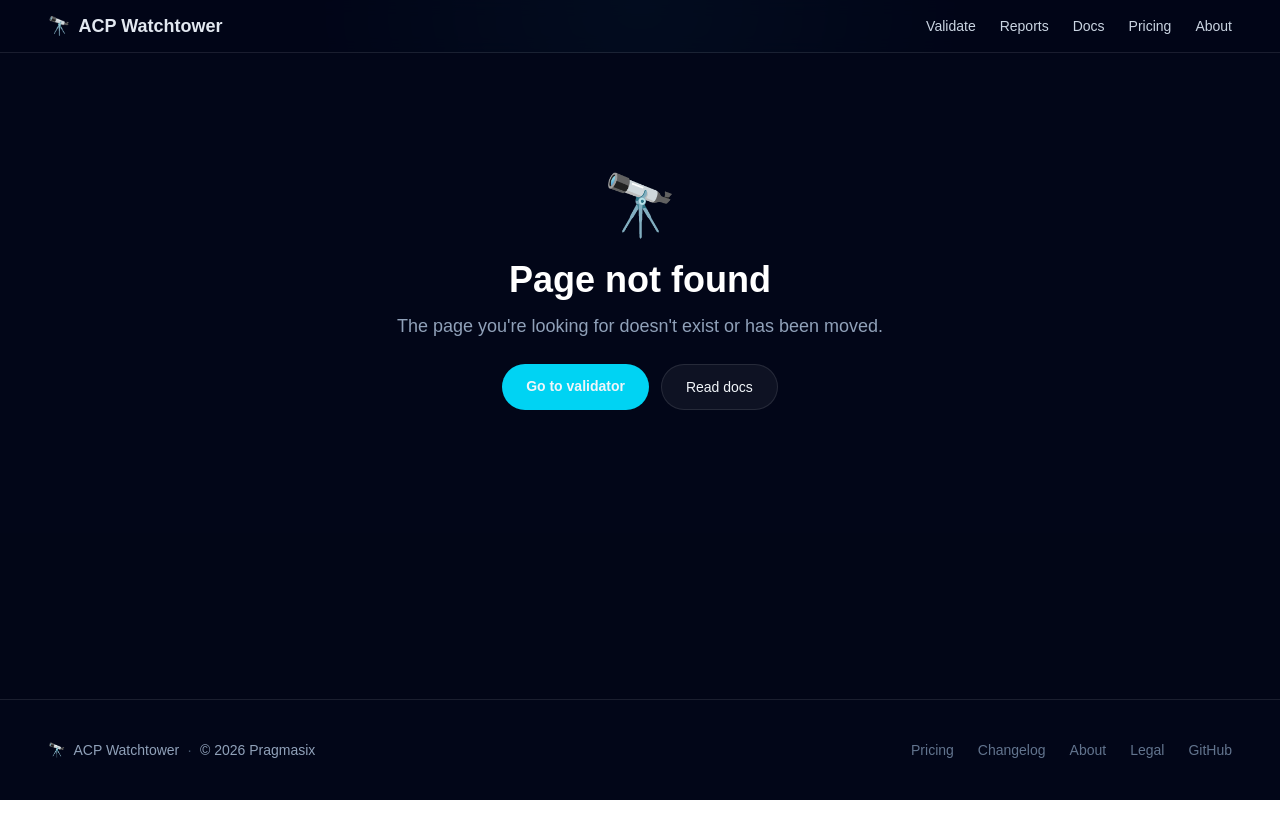
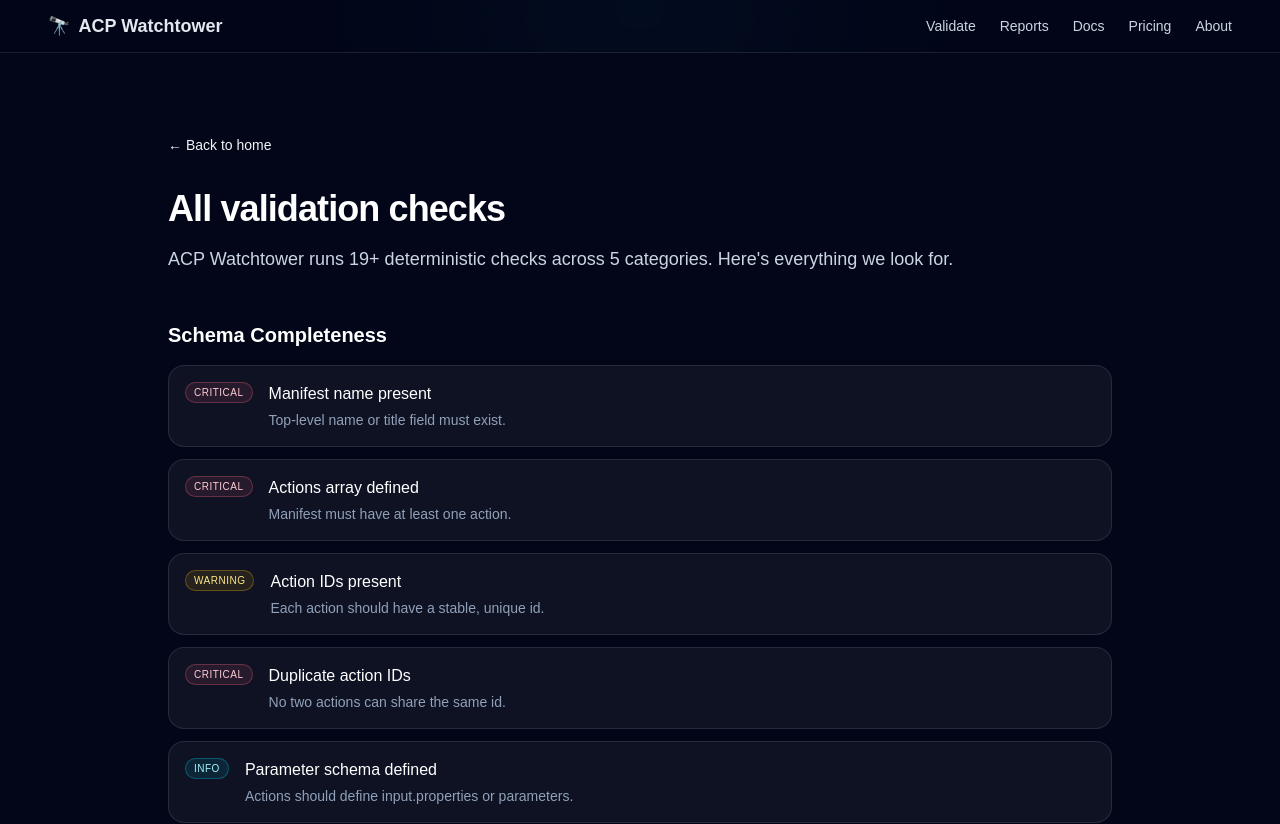
Before and after one commit to Splaticusamz/acp-watchtower, a Next.js app: page /checks in a window 1280 px wide. Before the commit this address had no page. Shown: the top 824 px of the page. Before the commit the page ends 800 px from the top, so only its background shows below. Built offline with nearby package versions, Linux system fonts and the light colour scheme.

Commit message:
feat: all-checks page listing every validation rule by category

```diff
--- /dev/null
+++ b/src/app/checks/page.tsx
@@ -0,0 +1,114 @@
+import Link from "next/link";
+import type { Metadata } from "next";
+
+export const metadata: Metadata = {
+  title: "All Checks — ACP Watchtower",
+  description: "Complete list of 27+ validation checks ACP Watchtower runs against your manifest, organized by category.",
+};
+
+const categories = [
+  {
+    name: "Schema Completeness",
+    color: "cyan",
+    checks: [
+      { name: "Manifest name present", severity: "critical", detail: "Top-level name or title field must exist." },
+      { name: "Actions array defined", severity: "critical", detail: "Manifest must have at least one action." },
+      { name: "Action IDs present", severity: "warning", detail: "Each action should have a stable, unique id." },
+      { name: "Duplicate action IDs", severity: "critical", detail: "No two actions can share the same id." },
+      { name: "Parameter schema defined", severity: "info", detail: "Actions should define input.properties or parameters." },
+      { name: "Required fields specified", severity: "info", detail: "Actions with parameters should mark essential ones as required." },
+    ],
+  },
+  {
+    name: "Action Clarity",
+    color: "amber",
+    checks: [
+      { name: "Description present", severity: "warning", detail: "Every action needs a description of at least 24 characters." },
+      { name: "Description not too short", severity: "warning", detail: "Very short descriptions reduce agent confidence." },
+      { name: "Description not too verbose", severity: "info", detail: "Descriptions over 500 characters add noise without clarity." },
+      { name: "No placeholder text", severity: "warning", detail: "TODO, TBD, placeholder, and lorem patterns are flagged." },
+    ],
+  },
+  {
+    name: "Discoverability",
+    color: "violet",
+    checks: [
+      { name: "Top-level description", severity: "warning", detail: "Manifest should explain its purpose before agents inspect actions." },
+      { name: "Action title/name present", severity: "warning", detail: "Agents need a friendly label to select the right tool." },
+      { name: "Examples provided", severity: "info", detail: "At least one realistic invocation example per action." },
+    ],
+  },
+  {
+    name: "Safety & Guardrails",
+    color: "rose",
+    checks: [
+      { name: "Sensitive action detection", severity: "warning", detail: "Actions with delete, destroy, admin, override, or unsafe keywords are flagged." },
+      { name: "Safety notes present", severity: "warning", detail: "Sensitive actions should include safetyNotes explaining constraints." },
+    ],
+  },
+  {
+    name: "Maintainability",
+    color: "emerald",
+    checks: [
+      { name: "Version metadata", severity: "warning", detail: "Semantic version string helps with diff tracking and monitoring." },
+      { name: "Metadata block", severity: "info", detail: "Owner, contact, and docsUrl improve operational reliability." },
+      { name: "Stable ID format", severity: "warning", detail: "IDs should be lowercase kebab-case or dot-separated." },
+      { name: "Action surface size", severity: "warning", detail: "Manifests with more than 25 actions should be split." },
+    ],
+  },
+];
+
+function severityBadge(severity: string) {
+  const colors: Record<string, string> = {
+    critical: "border-rose-400/30 bg-rose-400/10 text-rose-200",
+    warning: "border-amber-400/30 bg-amber-400/10 text-amber-200",
+    info: "border-cyan-400/30 bg-cyan-400/10 text-cyan-200",
+  };
+  return colors[severity] || colors.info;
+}
+
+export default function ChecksPage() {
+  const totalChecks = categories.reduce((sum, cat) => sum + cat.checks.length, 0);
+
+  return (
+    <main className="min-h-screen bg-slate-950 text-slate-100">
+      <div className="mx-auto max-w-5xl px-6 py-20 sm:px-10">
+        <Link href="/" className="text-sm text-cyan-400 hover:text-cyan-300">← Back to home</Link>
+
+        <h1 className="mt-8 text-4xl font-semibold tracking-tight text-white">All validation checks</h1>
+        <p className="mt-4 text-lg text-slate-300">
+          ACP Watchtower runs {totalChecks}+ deterministic checks across {categories.length} categories. Here&apos;s everything we look for.
+        </p>
+
+        <div className="mt-12 space-y-10">
+          {categories.map((cat) => (
+            <section key={cat.name}>
+              <h2 className="text-xl font-semibold text-white">{cat.name}</h2>
+              <div className="mt-4 space-y-3">
+                {cat.checks.map((check) => (
+                  <div key={check.name} className="flex items-start gap-4 rounded-2xl border border-white/10 bg-white/5 p-4">
+                    <span className={`shrink-0 rounded-full border px-2 py-0.5 text-[10px] uppercase tracking-wider ${severityBadge(check.severity)}`}>
+                      {check.severity}
+                    </span>
+                    <div>
+                      <h3 className="font-medium text-white">{check.name}</h3>
+                      <p className="mt-1 text-sm text-slate-400">{check.detail}</p>
+                    </div>
+                  </div>
+                ))}
+              </div>
+            </section>
+          ))}
+        </div>
+
+        <div className="mt-12 rounded-3xl border border-cyan-400/20 bg-cyan-400/10 p-8 text-center">
+          <h2 className="text-2xl font-semibold text-white">See them in action</h2>
+          <p className="mt-2 text-slate-300">Paste a manifest and see which checks pass or fail.</p>
+          <Link href="/" className="mt-4 inline-block rounded-full bg-cyan-400 px-6 py-3 text-sm font-semibold text-slate-950">
+            Open validator
+          </Link>
+        </div>
+      </div>
+    </main>
+  );
+}
```
